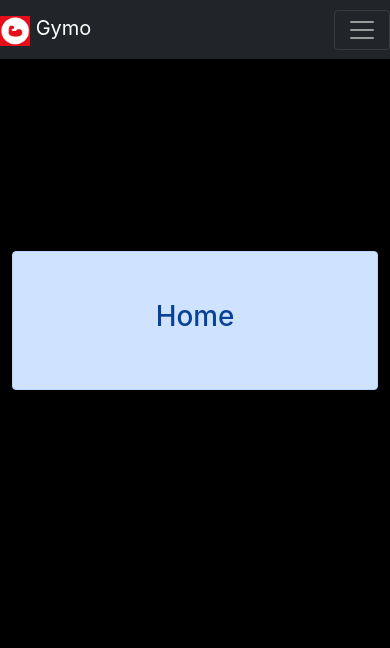
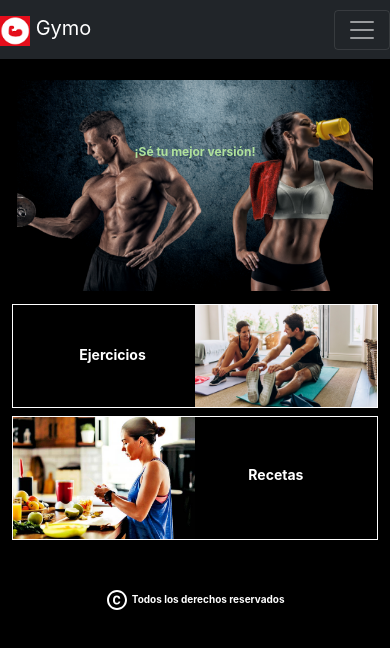
Before and after one commit to Chsebas98/Gymo_new, a React (Create React App) app in the folder client/: page / in a window 390 px wide. Shown: the top 648 px of the page. Built offline with nearby package versions, Linux system fonts and the light colour scheme; no server answers.

Commit message:
Pagina de Home React

```diff
--- /dev/null
+++ b/client/src/Components/Home_content.jsx
@@ -0,0 +1,57 @@
+import React from "react";
+import { Link } from "react-router-dom";
+import CopyrightIcon from "@mui/icons-material/Copyright";
+import "./css/home.css";
+
+const Home_content = () => {
+	return (
+		<div className="container" style={{ marginTop: "1rem" }}>
+			<section className="motivate">
+				<img src="Assets/images/vida_fit.png" alt="Vida_fit" />
+				<span className="center">¡Sé tu mejor versión!</span>
+			</section>
+			<div className="row mt-2">
+				<Link to="#">
+					<section className="opciones">
+						<div className="col-md-6">
+							<span className="txt-ejercicio">Ejercicios</span>
+						</div>
+						<div className="col-md-6">
+							<img
+								className="img_ejercicio"
+								src="Assets/images/fit_house.jpg"
+								alt="Fit house"
+							/>
+						</div>
+					</section>
+				</Link>
+			</div>
+			<div className="row mt-2">
+				<Link to="#">
+					<section className="opciones">
+						<div className="col-md-6">
+							<img
+								className="img_receta"
+								src="Assets/images/recetas.png"
+								alt="Fit house"
+							/>
+						</div>
+						<div className="col-md-6">
+							<span className="txt-receta">Recetas</span>
+						</div>
+					</section>
+				</Link>
+			</div>
+			<div className="row text-center mt-5">
+				<section className="footer">
+					<CopyrightIcon /> Todos los derechos reservados
+				</section>
+			</div>
+			{/* <div className="alert alert-primary p-5 mt-5">
+		  <h1>{user && <span className="text-success">{user}'s</span>} Home</h1>
+	  </div> */}
+		</div>
+	);
+};
+
+export default Home_content;
--- /dev/null
+++ b/client/src/Components/css/home.css
@@ -0,0 +1,99 @@
+.full {
+	margin: auto;
+}
+.motivate img {
+	border-radius: 4px;
+	padding: 5px;
+	max-width: 100%;
+}
+.center {
+	position: absolute;
+	top: 30%;
+	left: 50%;
+	transform: translate(-50%, -50%);
+	font-size: 32px;
+	font-weight: bold;
+	color: #afe19b;
+}
+.opciones {
+	display: flex;
+	border: 1px solid white;
+	padding: 0;
+}
+.img_ejercicio {
+	width: 100%;
+}
+.txt-ejercicio {
+	position: absolute;
+	margin-top: 10%;
+	margin-left: 17%;
+	font-weight: bold;
+	font-size: 32px;
+	color: white;
+}
+.img_receta {
+	width: 100%;
+}
+.txt-receta {
+	position: absolute;
+	margin-top: 12%;
+	margin-left: 18%;
+	font-weight: bold;
+	font-size: 32px;
+	color: white;
+}
+.footer {
+	color: white;
+	font-size: 24px;
+	font-weight: bold;
+}
+
+@media only screen and (max-width: 600px) {
+	.motivate img {
+		border-radius: 4px;
+		padding: 5px;
+		max-width: 100%;
+	}
+	.center {
+		position: absolute;
+		top: 18%;
+		left: 50%;
+		transform: translate(-50%, -50%);
+		font-size: 12px;
+		font-weight: bold;
+		color: #afe19b;
+	}
+	.opciones {
+		display: flex;
+		border: 1px solid white;
+		padding: 0;
+	}
+	.img_ejercicio {
+		margin-left: 50%;
+		max-width: 50%;
+	}
+	.txt-ejercicio {
+		position: absolute;
+		margin-top: 10%;
+		margin-left: 17%;
+		font-weight: bold;
+		font-size: 14px;
+		color: white;
+	}
+	.img_receta {
+		max-width: 50%;
+	}
+	.txt-receta {
+		position: absolute;
+		margin-top: 12%;
+		margin-left: -33%;
+		font-weight: bold;
+		font-size: 14px;
+		color: white;
+	}
+	.footer {
+		color: white;
+		font-size: 10px;
+		font-weight: bold;
+	}
+}
--- a/client/src/Pages/Home.jsx
+++ b/client/src/Pages/Home.jsx
@@ -1,19 +1,20 @@
 import React, { useContext } from "react";
-
 import { UserContext } from "../UserContext";
+import Home_content from "../components/Home_content";
 
 const Home = () => {
 	const { user } = useContext(UserContext);
-	return (
-		<div className="container text-center" style={{ marginTop: "12rem" }}>
-			<div className="alert alert-primary p-5">
-				<h1>
-					{user && <span className="text-success">{user}'s</span>}{" "}
-					Home
-				</h1>
+	return <Home_content />;
+	/* 	if (user) return <Home_content />;
+	else
+		return (
+			<div className="container" style={{ marginTop: "1rem" }}>
+				<section className="motivate">
+					<img src="Assets/images/vida_fit.png" alt="Vida_fit" />
+					<span className="center">¡Sé tu mejor versión!</span>
+				</section>
 			</div>
-		</div>
-	);
+		); */
 };
 
 export default Home;
```
Also changed, not shown: client/public/Assets/Images/recetas.png (renamed from client/public/Assets/Images/recetas.jpeg).
